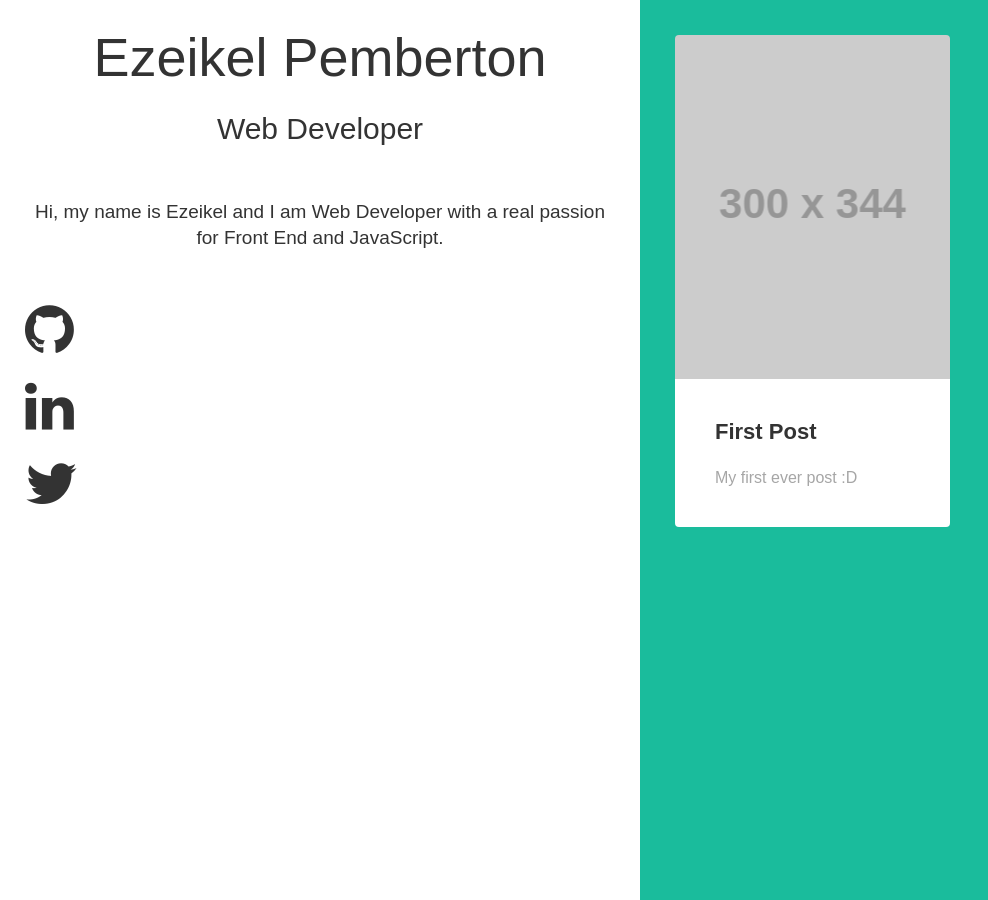
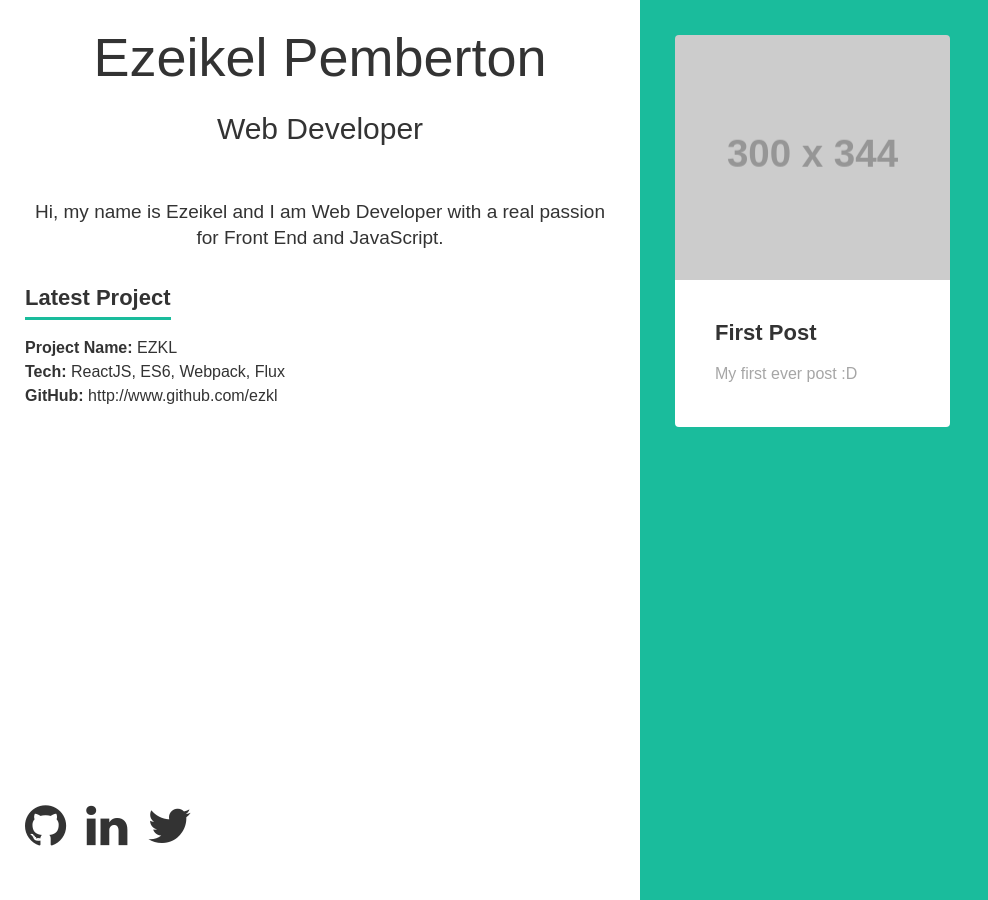
Before and after one commit to ezeikel/ezeikel-personal-blog-web, a Jekyll site: the page built from index.html, in a window 1280 px wide. Shown: the whole page, without its empty margins (0-988 px from the left). Built offline with Jekyll 4.4.1, drawn with Linux system fonts in a browser that asks for light colours; nearby versions of some CDN libraries.

Commit message:
Added latest project section. Slight improvements to styling.

```diff
--- a/_layouts/landing.html
+++ b/_layouts/landing.html
@@ -8,7 +8,17 @@
       <section class="landing__about-me">
         <h1 class="heading">Ezeikel Pemberton</h1>
         <h3 class="sub-heading"><span class="border">Web Developer</span></h3>
-        <p class="intro">Hi, my name is Ezeikel and I am Web Developer with a real passion for Front End and JavaScript.
+        <p class="intro">Hi, my name is Ezeikel and I am Web Developer with a real passion for Front End and JavaScript.</p>
+        <div class="projects">
+          <h4 class="projects__title"> Latest Project</h4>
+          <ul class="projects__list">
+            <li class="project">
+              <span class="project__title"><span class="bold">Project Name: </span>EZKL</span>
+              <span class="project__tech"><span class="bold">Tech: </span> ReactJS, ES6, Webpack, Flux</span>
+              <span class="project__github"><span class="bold">GitHub: </span><a href="#">http://www.github.com/ezkl</a></span>
+            </li>
+          </ul>
+        </div>
         <i class="fa fa-chevron-down fa-3x" aria-hidden="true"></i>
         <span class="social-links">
           <a href="http://www.github.com/ezeikel"><i class="fa fa-github fa-3x" aria-hidden="true"></i></a>
--- a/_sass/base/_base-index.scss
+++ b/_sass/base/_base-index.scss
@@ -2,3 +2,4 @@
 @import "anchors";
 @import "headings";
 @import "paragraphs";
+@import "lists";
--- /dev/null
+++ b/_sass/base/_lists.scss
@@ -0,0 +1,3 @@
+ul {
+  list-style-type: none;
+}
--- a/_sass/components/_landing.scss
+++ b/_sass/components/_landing.scss
@@ -15,7 +15,7 @@
             color: $color-black;
             &.fa-chevron-down {
                 position: absolute;
-                bottom: 100px;
+                bottom: 50px;
                 left: 50%;
                 color: $color-primary;
                 animation: bounce 1.5s ease-in-out alternate infinite;
@@ -24,10 +24,38 @@
                 }
             }
         }
+        .projects {
+          margin-top: 30px;
+        }
+        .projects__title {
+          position: relative;
+          padding-bottom: 5px;
+          font-size: em(22px);
+          line-height: 2.1rem;
+          font-weight: 600;
+          display: inline-block;
+          &:after {
+            content: "";
+            display: block;
+            position: absolute;
+            bottom: 0;
+            height: 3px;
+            width: 100%;
+            background-color: $color-primary;
+          }
+        }
+        .projects__list {
+          list-style-type: none;
+          padding: 0;
+          line-height: 1.5em;
+          .project > span {
+            display: inline-block;
+            width: 100%;
+          }
+        }
         .social-links {
             margin-top: 50px;
             display: flex;
-            justify-content: space-between;
             i {
                 color: $color-black;
                 transition: color 0.3s ease-in-out;
@@ -35,14 +63,16 @@
                     color: $color-primary;
                 }
             }
+            a + a {
+                margin-left: 20px;
+            }
             @media (min-width: $breakpoint-tablet) {
-                flex-direction: column;
-                width: 42px;
-                a + a {
-                    margin-top: 20px;
-                }
+              position: absolute;
+              bottom: 0;
+              margin-bottom: 50px;
             }
         }
+
     }
     .landing__about-me,
     .landing__blog-posts {
@@ -63,6 +93,7 @@
         }
         .intro {
             margin-top: 20px;
+            margin-bottom: 0;
             font-size: em(19px);
             @media (min-width: $breakpoint-desktop) {
                 margin-top: 50px;
@@ -106,7 +137,7 @@
             font-size: em(22px);
             text-align: center;
             margin-bottom: em(10px);
-            padding-bottom: 10px;
+            padding-bottom: 5px;
             @media (min-width: $breakpoint-desktop) {}
             &:after {
                 content: "";
@@ -124,7 +155,7 @@
             }
             &:hover {
                 @media (min-width: $breakpoint-desktop) {
-                    transform: scale(1.1);
+                    //transform: scale(1.1);
                     transition: transform 0.3s ease-in-out;
                 }
                 &:after {
@@ -141,7 +172,7 @@
     }
     .post-preview__image {
         display: block;
-        height: em(344px);
+        height: em(244.8px);
         width: 100%;
         border-radius: 4px 4px 0 0;
         background-repeat: no-repeat;
--- /dev/null
+++ b/_sass/shared/_helpers.scss
@@ -0,0 +1,3 @@
+.bold {
+  font-weight: bold;
+}
--- /dev/null
+++ b/_sass/shared/_shared-index.scss
@@ -0,0 +1 @@
+@import "helpers";
--- a/css/main.scss
+++ b/css/main.scss
@@ -9,4 +9,6 @@
 
 @import "base/base-index";
 
+@import "shared/shared-index";
+
 @import "components/components-index";
```
